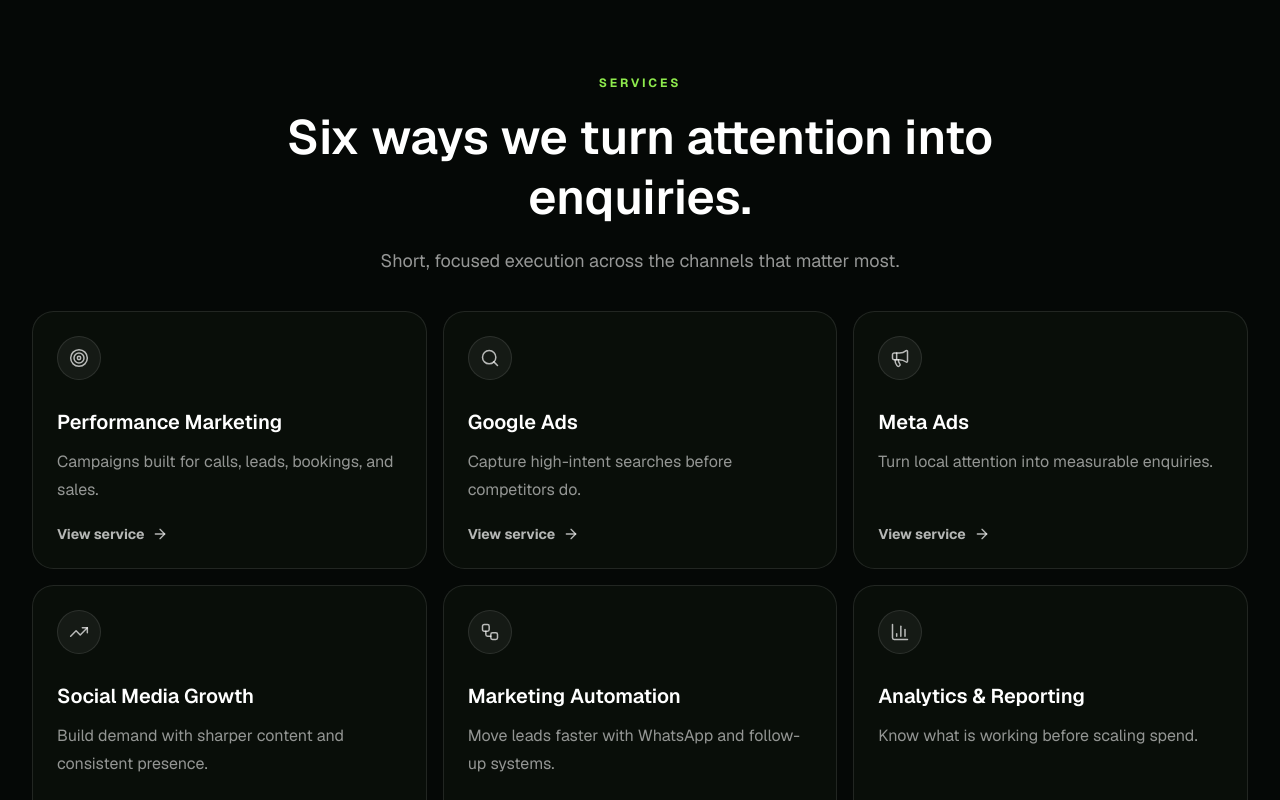
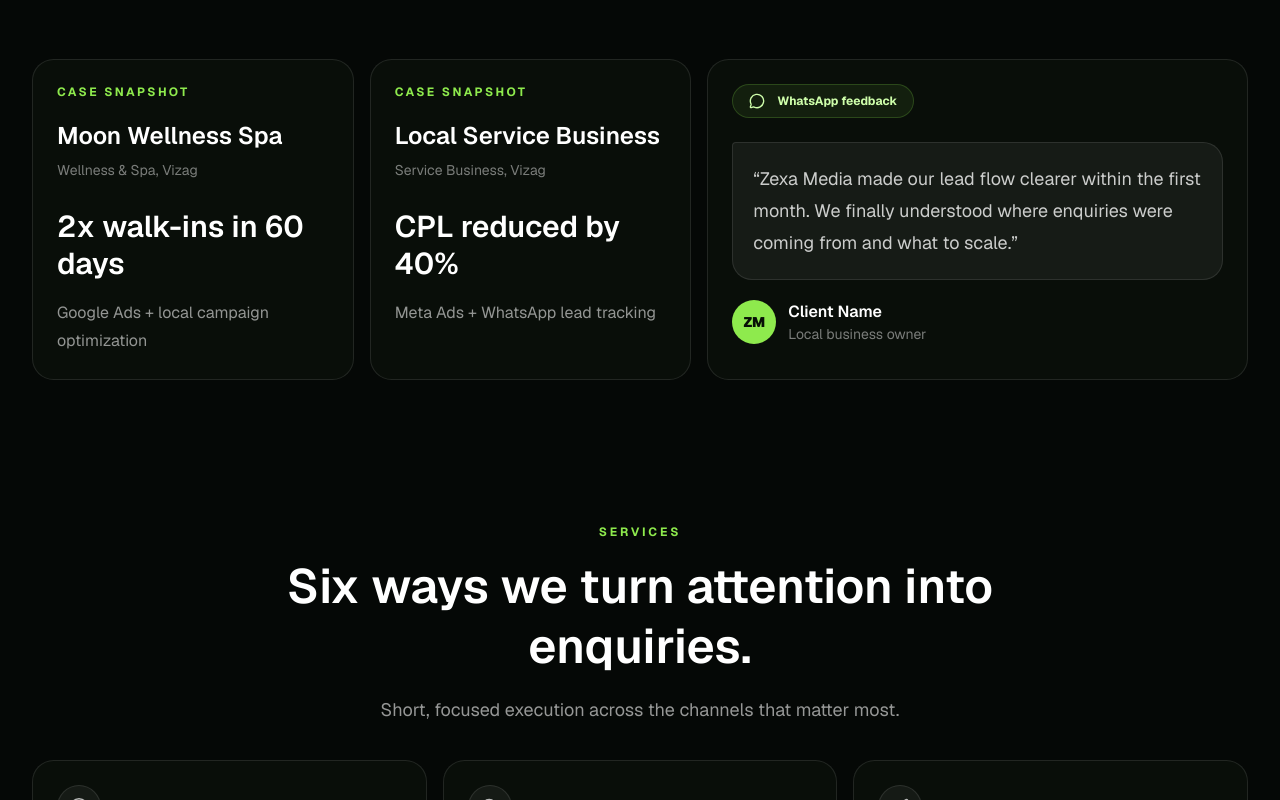
Before and after one commit to yravishankarteja-pixel/zexamedia, a Next.js app: page / in a window 1280 px wide. Shown: the part 940-1740 px from the top of the page. Built offline with nearby package versions, Linux system fonts and the light colour scheme.

Commit message:
Imorove Home page conversion and proof sections

```diff
--- a/app/page.tsx
+++ b/app/page.tsx
@@ -50,13 +50,34 @@ const stats: Array<{
   value: number;
   label: string;
   fallback: string;
-  prefix?: string;
-  suffix?: string;
+  start?: number;
+  format: (value: number) => string;
 }> = [
-  { value: 50, suffix: "+", label: "Clients Served", fallback: "50+ Clients Served" },
-  { value: 2, prefix: "₹", suffix: "Cr+", label: "Ad Spend Managed", fallback: "₹2Cr+ Ad Spend Managed" },
-  { value: 8, prefix: "3x–", suffix: "x", label: "ROAS Signal", fallback: "3x–8x ROAS Signal" },
-  { value: 4, label: "Cities Across AP", fallback: "4 Cities Across AP" },
+  {
+    value: 50,
+    label: "Clients Served",
+    fallback: "50+ Clients Served",
+    format: (value) => `${Math.round(value)}+`,
+  },
+  {
+    value: 2,
+    label: "Ad Spend Managed",
+    fallback: "₹2Cr+ Ad Spend Managed",
+    format: (value) => `₹${Math.round(value)}Cr+`,
+  },
+  {
+    value: 8,
+    start: 3,
+    label: "ROAS Signal",
+    fallback: "3x–8x ROAS Signal",
+    format: (value) => `3x–${Math.round(value)}x`,
+  },
+  {
+    value: 4,
+    label: "Cities Across AP",
+    fallback: "4 Cities Across AP",
+    format: (value) => `${Math.round(value)}`,
+  },
 ];
 
 const services = [
@@ -64,37 +85,37 @@ const services = [
     icon: Target,
     title: "Performance Marketing",
     href: "/services/performance-marketing",
-    copy: "Campaigns built for calls, leads, bookings, and sales.",
+    copy: "Turn ad spend into measurable leads, calls, and revenue.",
   },
   {
     icon: Search,
     title: "Google Ads",
     href: "/services/performance-marketing",
-    copy: "Capture high-intent searches before competitors do.",
+    copy: "Capture people already searching for your service.",
   },
   {
     icon: Megaphone,
     title: "Meta Ads",
     href: "/services/performance-marketing",
-    copy: "Turn local attention into measurable enquiries.",
+    copy: "Get in front of people before they know they need you.",
   },
   {
     icon: TrendingUp,
     title: "Social Media Growth",
     href: "/services/social-media-management",
-    copy: "Build demand with sharper content and consistent presence.",
+    copy: "Build daily trust with content that keeps your brand visible.",
   },
   {
     icon: Workflow,
     title: "Marketing Automation",
     href: "/services/automation",
-    copy: "Move leads faster with WhatsApp and follow-up systems.",
+    copy: "Never lose a lead to slow follow-up.",
   },
   {
     icon: BarChart3,
     title: "Analytics & Reporting",
     href: "/services",
-    copy: "Know what is working before scaling spend.",
+    copy: "Know exactly what is working, wasting, and ready to scale.",
   },
 ];
 
@@ -116,33 +137,99 @@ const reasons = [
   },
 ];
 
+const caseSnapshots = [
+  {
+    clientName: "Moon Wellness Spa",
+    industry: "Wellness & Spa, Vizag",
+    headlineResult: "2x walk-ins in 60 days",
+    supportingMetric: "Google Ads + local campaign optimization",
+  },
+  {
+    clientName: "Local Service Business",
+    industry: "Service Business, Vizag",
+    headlineResult: "CPL reduced by 40%",
+    supportingMetric: "Meta Ads + WhatsApp lead tracking",
+  },
+];
+
 const proofCards = [
-  { metric: "2x", title: "Walk-ins doubled", copy: "Local campaign and offer clarity improved appointment flow." },
-  { metric: "60%", title: "CPL down 60%", copy: "Weak sources were cut and winning creatives were scaled." },
-  { metric: "60s", title: "60-second lead response", copy: "WhatsApp-first follow-up helped owners act faster." },
+  {
+    metric: "2x",
+    title: "Walk-ins doubled",
+    copy: "Local campaign and offer clarity improved appointment flow.",
+  },
+  {
+    metric: "60%",
+    title: "CPL down 60%",
+    copy: "Weak sources were cut and winning creatives were scaled.",
+  },
+  {
+    metric: "60s",
+    title: "60-second lead response",
+    copy: "WhatsApp-first follow-up helped owners act faster.",
+  },
 ];
+
+const testimonial = {
+  text: "Zexa Media made our lead flow clearer within the first month. We finally understood where enquiries were coming from and what to scale.",
+  clientName: "Client Name",
+  initials: "ZM",
+};
 
 const packages = [
   {
     name: "Basic Ads Starter",
     price: "₹15,000",
+    whoFor: "For businesses testing one paid ads channel for the first time.",
     features: ["Google Ads or Meta Ads", "10 static creatives", "Basic lead tracking"],
   },
   {
     name: "Growth Ads Package",
     price: "₹25,000",
+    whoFor: "For businesses ready to run Google and Meta together with stronger creative support.",
     features: ["Google + Meta Ads", "1 video shoot", "Monthly report"],
   },
   {
     name: "Local Growth Package",
     price: "₹30,000",
+    whoFor:
+      "For local businesses that need ads, local SEO, landing page support, and regular video content.",
     features: ["Local SEO support", "Landing page support", "2 video shoots"],
   },
   {
     name: "Premium Growth Partner",
     price: "₹50,000",
+    whoFor: "For businesses that want full-funnel growth with tracking, automation, content, and strategy.",
     features: ["GA4, GTM, Meta Pixel", "Automation workflow", "Strategy review"],
     recommended: true,
+  },
+];
+
+const faqs = [
+  {
+    question: "How much does Google Ads cost for a small business in Vizag?",
+    answer:
+      "Most small businesses can start with a monthly ad budget based on their industry, competition, and location. Zexa Media helps you choose a practical starting budget and tracks every lead source clearly.",
+  },
+  {
+    question: "Do you work with wellness, spa, gym, clinic, or local service clients?",
+    answer:
+      "Yes. Zexa Media works with local businesses such as wellness brands, clinics, gyms, education institutes, and service businesses that need calls, enquiries, walk-ins, and better lead follow-up.",
+  },
+  {
+    question: "How long until I see results from paid ads?",
+    answer:
+      "Google Ads can start generating early leads within days after launch, while Meta Ads usually need testing and optimization. Most campaigns need 2–4 weeks to identify stronger audiences, creatives, and offers.",
+  },
+  {
+    question: "Do you require long-term contracts?",
+    answer:
+      "We work through flexible monthly engagements. The goal is to earn your trust through performance, communication, and transparent reporting.",
+  },
+  {
+    question: "What makes Zexa Media different from other agencies?",
+    answer:
+      "Zexa Media focuses on growth systems, not just posting content or running ads. We combine strategy, tracking, creatives, paid ads, follow-up systems, and reporting so every rupee is connected to business outcomes.",
   },
 ];
 
@@ -428,7 +515,7 @@ export default function Home() {
                   href="/packages"
                   className="premium-secondary-cta inline-flex min-h-14 items-center justify-center rounded-full border border-white/14 bg-white/7 px-7 text-base font-semibold text-white/86 transition hover:border-[#8EEA4D]/50 hover:bg-white/[0.09]"
                 >
-                  View Packages
+                  View Pricing
                 </a>
               </div>
             </Reveal>
@@ -484,10 +571,15 @@ export default function Home() {
                 {stats.map((stat) => (
                   <div key={stat.label} aria-label={stat.fallback} className="bg-[#071006]/72 px-6 py-7">
                     <p className="sr-only">{stat.fallback}</p>
-                    <p aria-hidden="true" className="text-4xl font-semibold text-white sm:text-5xl">
-                      {stat.prefix}
-                      <CountUp end={stat.value} duration={1.6} enableScrollSpy scrollSpyOnce />
-                      {stat.suffix}
+                    <p aria-hidden="true" className="min-h-12 text-4xl font-semibold text-white sm:text-5xl">
+                      <CountUp
+                        start={stat.start ?? 0}
+                        end={stat.value}
+                        duration={1.6}
+                        enableScrollSpy
+                        scrollSpyOnce
+                        formattingFn={stat.format}
+                      />
                     </p>
                     <p aria-hidden="true" className="mt-3 text-xs font-bold uppercase tracking-[0.18em] text-white/38">
                       {stat.label}
@@ -497,6 +589,48 @@ export default function Home() {
               </div>
             </div>
           </Reveal>
+        </section>
+
+        <section className="mx-auto max-w-7xl px-5 py-14 sm:px-8 lg:py-16">
+          <div className="grid gap-4 lg:grid-cols-[1fr_0.82fr]">
+            <div className="grid gap-4 md:grid-cols-2">
+              {caseSnapshots.map((item, index) => (
+                <Reveal key={item.clientName} delay={index * 0.05}>
+                  <article className="h-full rounded-[1.35rem] border border-white/10 bg-[#0A100B]/90 p-6 transition duration-300 hover:-translate-y-1 hover:border-[#8EEA4D]/30">
+                    <p className="text-xs font-bold uppercase tracking-[0.2em] text-[#8EEA4D]">
+                      Case snapshot
+                    </p>
+                    <h2 className="mt-5 text-2xl font-semibold text-white">{item.clientName}</h2>
+                    <p className="mt-2 text-sm text-white/46">{item.industry}</p>
+                    <p className="mt-7 text-3xl font-semibold leading-tight text-white">
+                      {item.headlineResult}
+                    </p>
+                    <p className="mt-4 leading-7 text-white/56">{item.supportingMetric}</p>
+                  </article>
+                </Reveal>
+              ))}
+            </div>
+            <Reveal delay={0.08}>
+              <figure className="relative h-full rounded-[1.35rem] border border-white/10 bg-[#0A100B]/90 p-6">
+                <div className="mb-6 inline-flex items-center gap-3 rounded-full border border-[#8EEA4D]/20 bg-[#8EEA4D]/8 px-4 py-2 text-xs font-bold text-[#CFFFAB]">
+                  <MessageCircle className="size-4" />
+                  WhatsApp feedback
+                </div>
+                <blockquote className="rounded-[1.25rem] rounded-tl-sm border border-white/10 bg-white/[0.055] p-5 text-lg leading-8 text-white/78">
+                  “{testimonial.text}”
+                </blockquote>
+                <figcaption className="mt-5 flex items-center gap-3">
+                  <span className="grid size-11 place-items-center rounded-full bg-[#8EEA4D] text-sm font-black text-[#071006]">
+                    {testimonial.initials}
+                  </span>
+                  <span>
+                    <span className="block font-semibold text-white">{testimonial.clientName}</span>
+                    <span className="block text-sm text-white/46">Local business owner</span>
+                  </span>
+                </figcaption>
+              </figure>
+            </Reveal>
+          </div>
         </section>
 
         <section className="mx-auto max-w-7xl px-5 py-16 sm:px-8 lg:py-20">
@@ -590,6 +724,7 @@ export default function Home() {
                   </div>
                   <p className="text-sm font-semibold text-[#CFFFAB]">{item.price}/month</p>
                   <h3 className="mt-2 text-xl font-semibold text-white">{item.name}</h3>
+                  <p className="mt-4 min-h-20 text-sm leading-6 text-white/52">{item.whoFor}</p>
                   <div className="mt-6 grid gap-3">
                     {item.features.map((feature) => (
                       <div key={feature} className="flex gap-3 text-sm text-white/62">
@@ -603,7 +738,10 @@ export default function Home() {
             ))}
           </div>
           <Reveal>
-            <div className="mt-8 flex justify-center">
+            <div className="mt-8 grid justify-items-center gap-5 text-center">
+              <p className="max-w-2xl text-sm leading-7 text-white/52">
+                Flexible monthly engagements. Ad budget and third-party costs are billed separately.
+              </p>
               <a
                 href="/packages"
                 className="inline-flex min-h-13 items-center justify-center rounded-full border border-white/14 bg-white/[0.05] px-6 text-sm font-bold text-white transition hover:border-[#8EEA4D]/45 hover:text-[#8EEA4D]"
@@ -613,6 +751,32 @@ export default function Home() {
               </a>
             </div>
           </Reveal>
+        </section>
+
+        <section className="mx-auto max-w-5xl px-5 pb-16 sm:px-8 lg:pb-20">
+          <SectionHeading
+            eyebrow="FAQ"
+            title="Quick answers before you book."
+            copy="Built for search clarity and real buyer questions."
+          />
+          <div className="grid gap-3">
+            {faqs.map((item) => (
+              <details
+                key={item.question}
+                className="group rounded-[1.25rem] border border-white/10 bg-[#0A100B]/90 p-5"
+              >
+                <summary className="cursor-pointer list-none text-lg font-semibold text-white marker:hidden">
+                  <span className="flex items-center justify-between gap-4">
+                    {item.question}
+                    <span className="grid size-8 shrink-0 place-items-center rounded-full border border-white/10 text-[#8EEA4D] transition group-open:rotate-45">
+                      +
+                    </span>
+                  </span>
+                </summary>
+                <p className="mt-4 leading-7 text-white/58">{item.answer}</p>
+              </details>
+            ))}
+          </div>
         </section>
 
         <section className="mx-auto max-w-7xl px-5 pb-20 sm:px-8 lg:pb-24">
```
